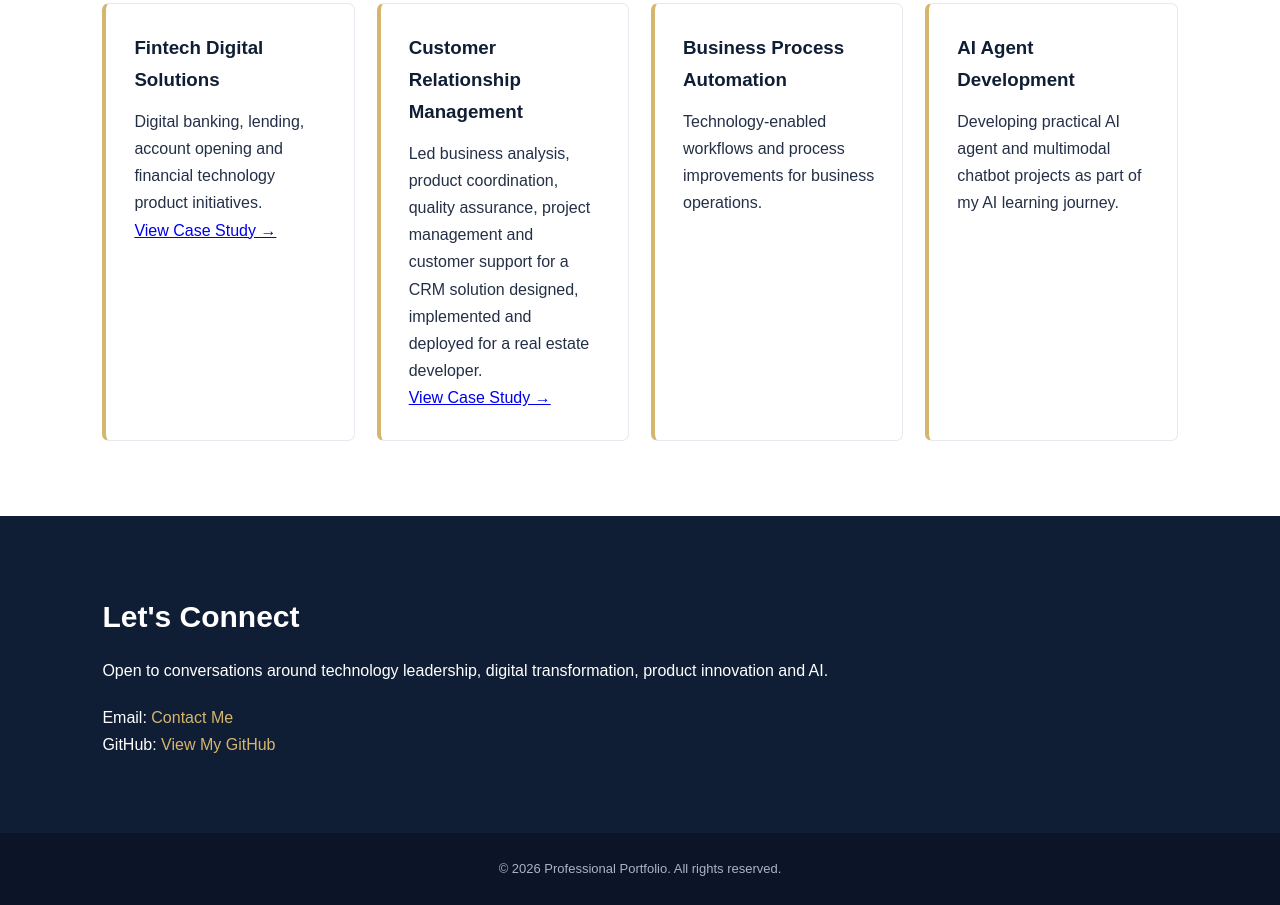
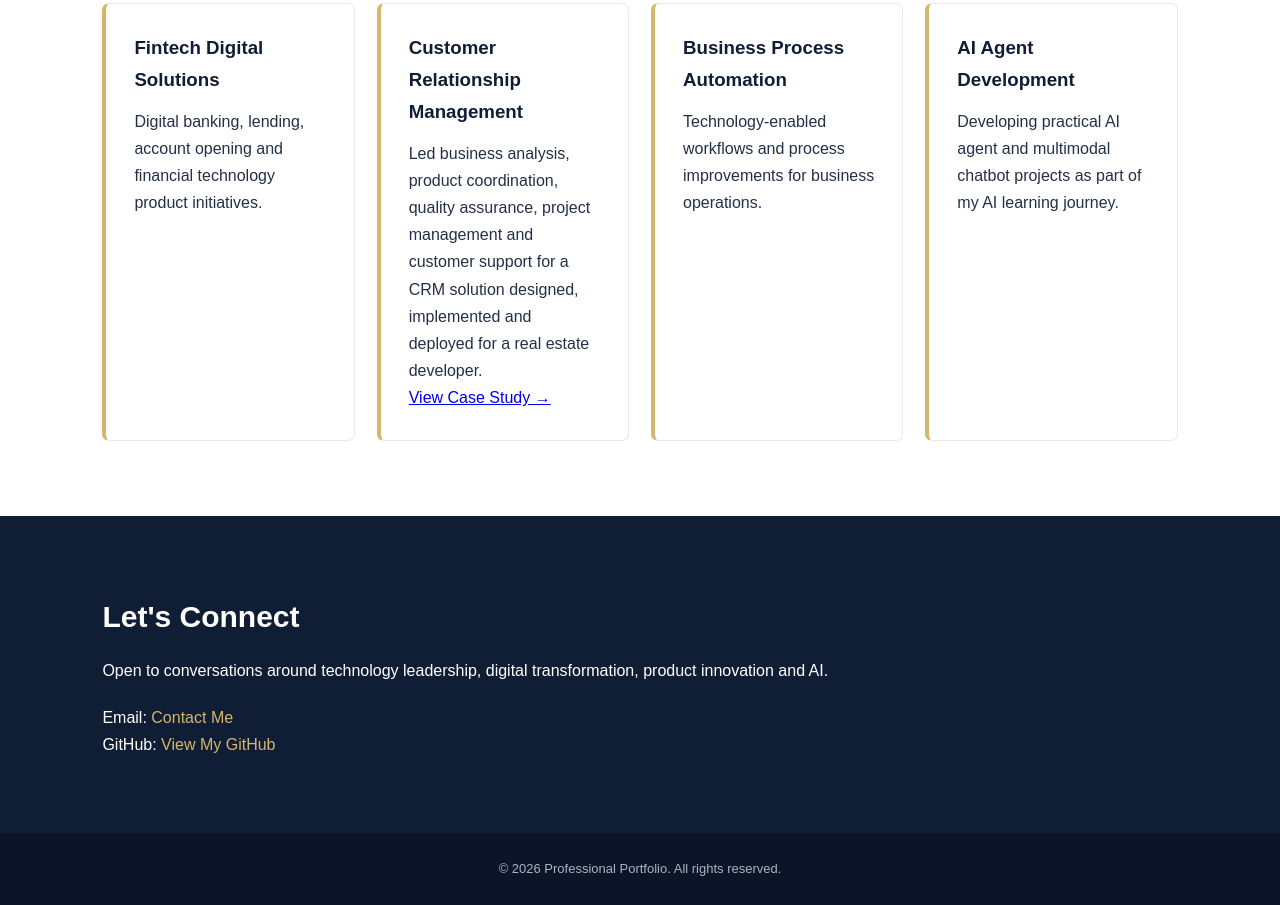
Before and after one commit to StasyEby/portfolio, a plain HTML site: page index.html in a window 1280 px wide. Shown: the part 2063-2968 px from the top of the page. Drawn offline with Linux system fonts and the light colour scheme.

Commit message:
Update index.html

```diff
--- a/index.html
+++ b/index.html
@@ -294,9 +294,7 @@
           <h3>Fintech Digital Solutions</h3>
           <p>Digital banking, lending, account opening
           and financial technology product initiatives.</p>
-          <a href="fintech-project.html" class="project-link">
-              View Case Study →
-          </a>
+
 
         </div>
 
```
